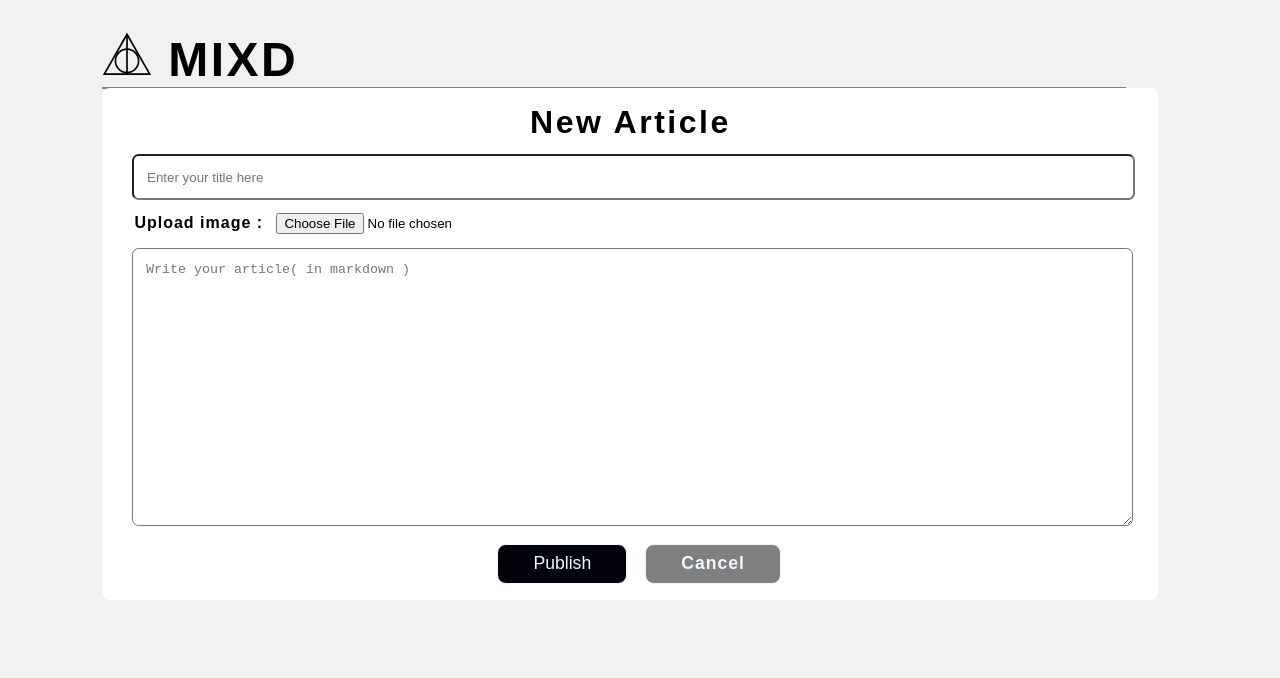
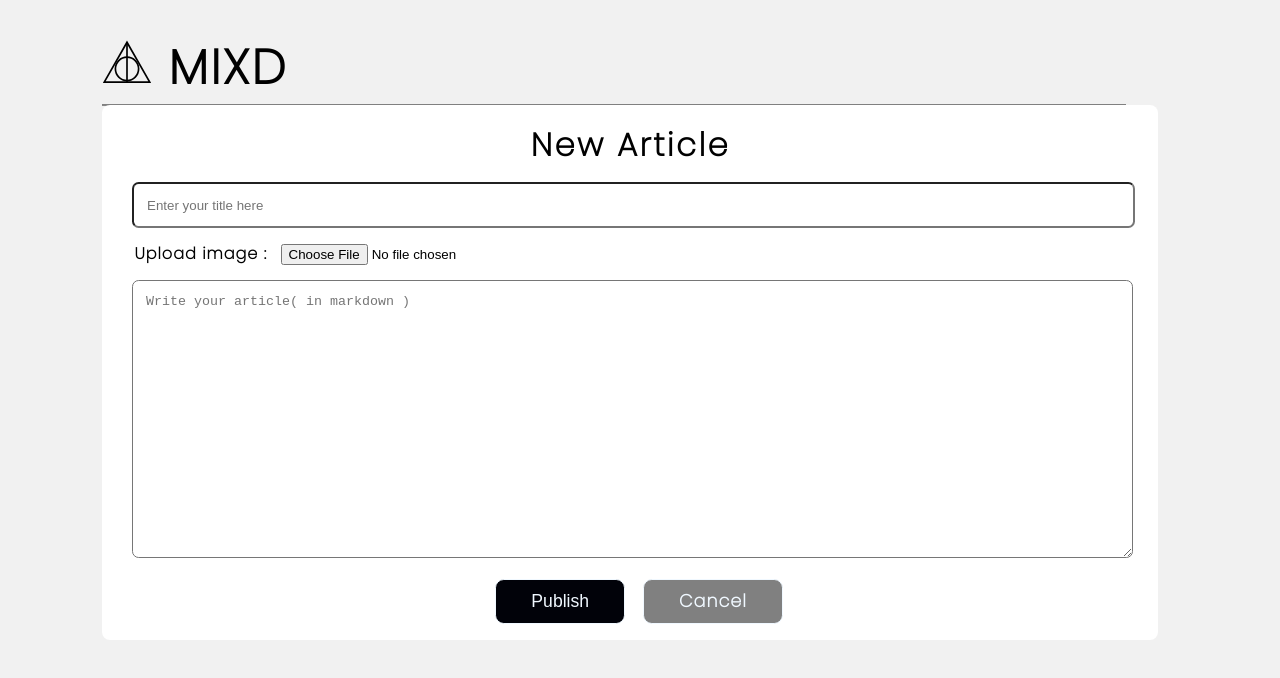
Before and after one commit to Thushar12E45/next-js-blog-project, a Next.js app: page /user/newArticle in a window 1280 px wide. Shown: the top 678 px of the page. Built offline with nearby package versions, Linux system fonts and the light colour scheme.

Commit message:
Add Head meta- tag

```diff
--- a/components/Header.js
+++ b/components/Header.js
@@ -1,10 +1,25 @@
+import Head from 'next/head';
+
 export default function Header() {
   return (
+    <>
+      <Head>
+        <meta charset="UTF-8" />
+        <meta name="viewport" content="width=device-width, initial-scale=1.0" />
+        <meta httpEquiv="X-UA-Compatible" content="ie=edge" />
+
+        <link rel="preconnect" href="https://fonts.googleapis.com" />
+        <link rel="preconnect" href="https://fonts.gstatic.com" crossOrigin />
+        <link rel="stylesheet" href="https://fonts.googleapis.com/css2?family=Poppins:wght@200&display=swap" />
+        <title> Mixd </title>
+        <link rel="icon" href="/images/logo.svg" type="image/icon type" />
+      </Head>
       <header>
         <h1>
           {' '}
           <img src="/images/logo.svg" alt="A logo" width="50px" /> MIXD{' '}
         </h1>
       </header>
+    </>
   );
 }
```
Lines whose indentation alone changed are shown as unchanged.
